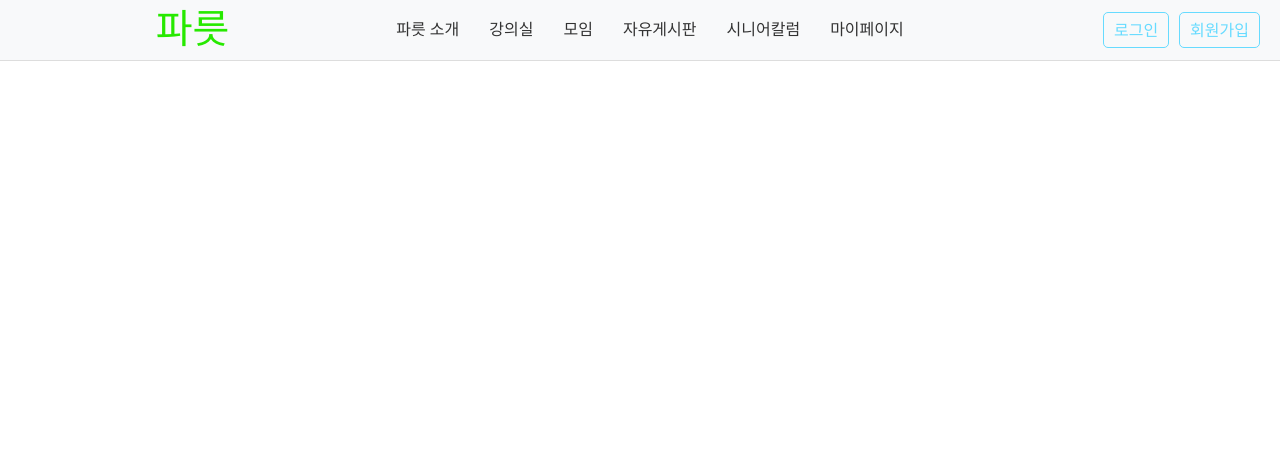
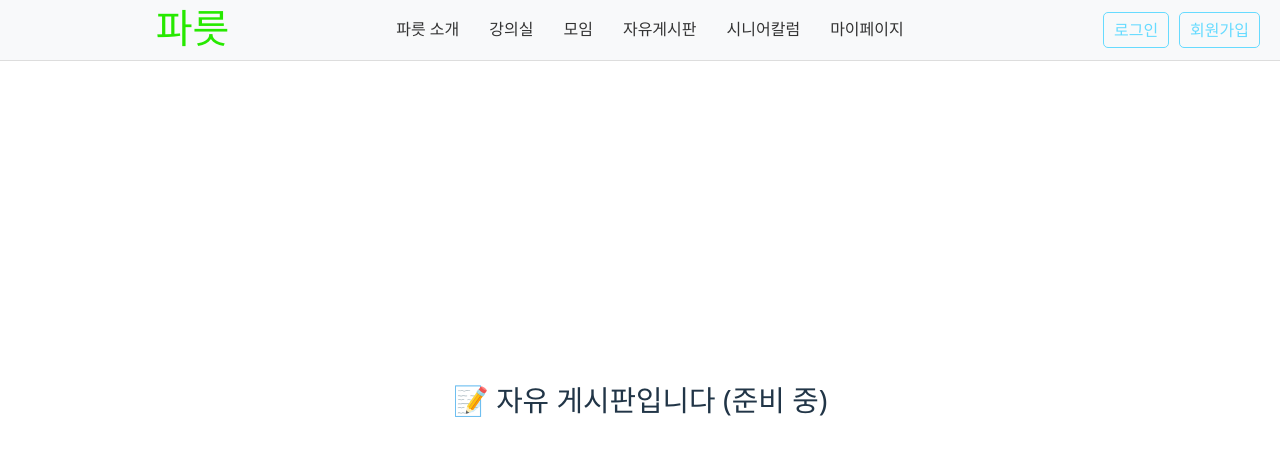
Before and after one commit to MrDos89/slivermate_project_react, a React (Vite) app: page /freeboard in a window 1280 px wide. Shown: the top 456 px of the page. Built offline with nearby package versions, Linux system fonts and the light colour scheme; a web font is replaced by a local one.

Commit message:
[건민]테스트페이지

```diff
--- a/src/App.jsx
+++ b/src/App.jsx
@@ -11,6 +11,7 @@ import LecturePage from "./pages/LecturePage";
 import LectureDetailPage from "./pages/LectureDetailPage";
 import HostInfoPage from "./pages/HostInfoPage";
 import HostApplyPage from "./pages/HostApplyPage";
+import FreeBoardPage from "./pages/FreeBoardPage";
 
 function App() {
   const [scrollIndex, setScrollIndex] = useState(0); // 상태 분리
@@ -35,6 +36,7 @@ function App() {
         <Route path="/lecture/:id" element={<LectureDetailPage />} />
         <Route path="/host-info" element={<HostInfoPage />} />
         <Route path="/host-apply" element={<HostApplyPage />} />
+        <Route path="/freeboard" element={<FreeBoardPage />} />
       </Routes>
     </Router>
   );
--- a/src/components/SectionNine.jsx
+++ b/src/components/SectionNine.jsx
@@ -1,4 +1,5 @@
 import styled from "styled-components";
+import { useNavigate } from "react-router-dom";
 
 const SectionWrapper = styled.div`
   width: 100vw;
@@ -11,8 +12,31 @@ const SectionWrapper = styled.div`
   color: white;
 `;
 
+const Button = styled.button`
+  margin-top: 20px;
+  padding: 12px 24px;
+  font-size: 1rem;
+  background-color: white;
+  color: #ff5c5c;
+  border: none;
+  border-radius: 8px;
+  cursor: pointer;
+  transition: 0.3s;
+
+  &:hover {
+    background-color: #ffe5e2;
+  }
+`;
+
 const SectionNine = () => {
-  return <SectionWrapper>Section 9</SectionWrapper>;
+  const navigate = useNavigate();
+
+  return (
+    <SectionWrapper>
+      Section 9
+      <Button onClick={() => navigate("/freeboard")}>자세히 보기</Button>
+    </SectionWrapper>
+  );
 };
 
 export default SectionNine;
--- /dev/null
+++ b/src/pages/FreeBoardPage.jsx
@@ -0,0 +1,14 @@
+import React from "react";
+import styled from "styled-components";
+
+const Wrapper = styled.div`
+  padding: 60px;
+  text-align: center;
+  font-size: 1.8rem;
+`;
+
+const FreeBoardPage = () => {
+  return <Wrapper>📝 자유 게시판입니다 (준비 중)</Wrapper>;
+};
+
+export default FreeBoardPage;
```
